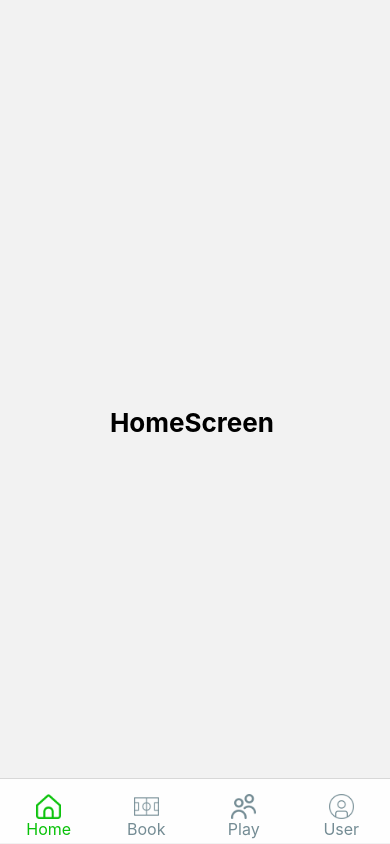
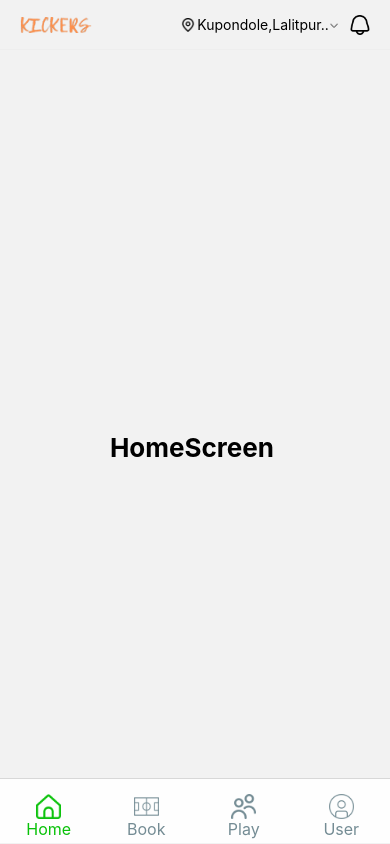
Before and after one commit to sauravtand/futsalApp, a React Native app: screen / in a window 390 px wide. Built offline with nearby package versions, Linux system fonts and the light colour scheme.

Commit message:
header complete

```diff
--- a/navigation/MainContainer.js
+++ b/navigation/MainContainer.js
@@ -1,25 +1,27 @@
-import { View, Text,StyleSheet,Image,TouchableOpacity,Dimensions } from 'react-native'
-import React,{ useState, useEffect } from 'react'
-import { NavigationContainer } from '@react-navigation/native'
-import {createBottomTabNavigator} from '@react-navigation/bottom-tabs'
-import { createNativeStackNavigator } from '@react-navigation/native-stack'
-
-
+import {
+  View,
+  Text,
+  StyleSheet,
+  Image,
+  TouchableOpacity,
+  Dimensions,
+} from 'react-native';
+import React, {useState, useEffect} from 'react';
+import {NavigationContainer} from '@react-navigation/native';
+import {createBottomTabNavigator} from '@react-navigation/bottom-tabs';
+import {createNativeStackNavigator} from '@react-navigation/native-stack';
 
 //Screens
-import HomeScreen from './Screens/HomeScreen'
-import BookScreen from './Screens/BookScreen'
-import PlayScreen from './Screens/PlayScreen'
-import ProfileScreen from './Screens/ProfileScreen'
-import SplashScreen from './Screens/SplashScreen'
+import HomeScreen from './Screens/HomeScreen';
+import BookScreen from './Screens/BookScreen';
+import PlayScreen from './Screens/PlayScreen';
+import ProfileScreen from './Screens/ProfileScreen';
+import SplashScreen from './Screens/SplashScreen';
 
-
-
-
-const { width, height } = Dimensions.get('window');
+const {width, height} = Dimensions.get('window');
 //for bottom tab navigation
-const Tab=createBottomTabNavigator();
-const Stack=createNativeStackNavigator();
+const Tab = createBottomTabNavigator();
+const Stack = createNativeStackNavigator();
 export default function MainContainer() {
   const [isLoading, setIsLoading] = useState(true);
 
@@ -33,94 +35,20 @@ export default function MainContainer() {
   if (isLoading) {
     return <SplashScreenWithImage />;
   }
-  return(
-
+  return (
     <NavigationContainer>
-
-
-      <Tab.Navigator
-      screenOptions={{
-        tabBarShowLabel:false,
-        tabBarStyle:{
-          position:'absolute',
-          backgroundColor:'#FEFEFE',
-          bottom:1,
-          height:65,
-        },
-        headerShown:false,
-      }}
-      >
-      <Tab.Screen name="Home" component={HomeScreen} options={{
-        tabBarIcon:({focused})=>(
-         <View style={{alignItems:'center',justifyContent:'center',top:10}}>
-           <Image source={require('../assets/pictures/home.png')}
-           resizeMode='contain'
-           style={{
-            width:25,
-            height:25,
-            bottom:5,
-            tintColor:focused? '#08C208':'#748c94'
-           }}
-            />
-           <Text style={{color:focused ? '#08C208':'#748c94',fontSize:16,bottom:5}}>Home</Text>
-         </View>
-        ),
-      }}/>
-      <Tab.Screen name="Book" component={BookScreen} options={{
-        tabBarIcon:({focused})=>(
-         <View style={{alignItems:'center',justifyContent:'center',top:10}}>
-           <Image source={require('../assets/pictures/field.png')}
-           resizeMode='contain'
-           style={{
-            width:25,
-            height:25,
-            bottom:5,
-            tintColor:focused? '#08C208':'#748c94'
-           }}
-            />
-           <Text style={{color:focused ? '#08C208':'#748c94',fontSize:16,bottom:5}}>Book</Text>
-         </View>
-        ),
-      }}/>
-      <Tab.Screen name="Play" component={PlayScreen} options={{
-        tabBarIcon:({focused})=>(
-         <View style={{alignItems:'center',justifyContent:'center',top:10}}>
-           <Image source={require('../assets/pictures/users.png')}
-           resizeMode='contain'
-           style={{
-            width:25,
-            height:25,
-            bottom:5,
-            tintColor:focused? '#08C208':'#748c94'
-           }}
-            />
-           <Text style={{color:focused ? '#08C208':'#748c94',fontSize:16,bottom:5}}>Play</Text>
-         </View>
-        ),
-      }}/>
-      <Tab.Screen name="User" component={ProfileScreen}options={{
-        tabBarIcon:({focused})=>(
-         <View style={{alignItems:'center',justifyContent:'center',top:10}}>
-           <Image source={require('../assets/pictures/circle-user.png')}
-           resizeMode='contain'
-           style={{
-            width:25,
-            height:25,
-            bottom:5,
-            tintColor:focused? '#08C208':'#748c94'
-           }}
-            />
-           <Text style={{color:focused ? '#08C208':'#748c94',fontSize:16,bottom:5}}>User</Text>
-         </View>
-        ),
-      }}/>
-    </Tab.Navigator>
+      <Stack.Navigator
+        screenOptions={{
+          header: props => <CustomHeader {...props} />,
+          headerStyle: {
+            backgroundColor: '#FEFEFE', // Customize your header background color
+          },
+        }}>
+        <Stack.Screen name="MainTabs" component={MainTabs} />
+      </Stack.Navigator>
     </NavigationContainer>
-
   );
 }
-
-
 
 //splash screen
 
@@ -130,13 +58,196 @@ function SplashScreenWithImage() {
       <Image
         source={require('../assets/pictures/screen.png')} // Adjust the path to your splash image
         style={styles.image}
-       resizeMode='cover'
+        resizeMode="cover"
       />
-
     </View>
   );
 }
 
+// header function
+function CustomHeader({navigation}) {
+  return (
+    <View style={styles.header}>
+      <Image
+        source={require('../assets/pictures/logo.png')} // Add your logo image
+        style={styles.logo}
+      />
+
+      <View style={styles.mid}>
+        <Image
+          source={require('../assets/pictures/marker.png')} // marker icon image
+          style={styles.marker}
+        />
+        <Text style={{fontSize: 14, left: 2}}>Kupondole,Lalitpur..</Text>
+        <TouchableOpacity>
+          <Image
+            source={require('../assets/pictures/angledown.png')} // angle down icon image
+            style={styles.arrowdown}
+          />
+        </TouchableOpacity>
+      </View>
+
+      <TouchableOpacity onPress={() => navigation.navigate('Notifications')}>
+        <Image
+          source={require('../assets/pictures/bell.png')} // Add your notification icon image
+          style={styles.notificationIcon}
+        />
+      </TouchableOpacity>
+    </View>
+  );
+}
+
+//function bottom
+function MainTabs() {
+  return (
+    <Tab.Navigator
+      screenOptions={{
+        tabBarShowLabel: false,
+        tabBarStyle: {
+          position: 'absolute',
+          backgroundColor: '#FEFEFE',
+          bottom: 1,
+          height: 65,
+        },
+        headerShown: false,
+      }}>
+      <Tab.Screen
+        name="Home"
+        component={HomeScreen}
+        options={{
+          tabBarIcon: ({focused}) => (
+            <View
+              style={{
+                alignItems: 'center',
+                justifyContent: 'center',
+                top: 10,
+              }}>
+              <Image
+                source={require('../assets/pictures/home.png')}
+                resizeMode="contain"
+                style={{
+                  width: 25,
+                  height: 25,
+                  bottom: 5,
+                  tintColor: focused ? '#08C208' : '#748c94',
+                }}
+              />
+              <Text
+                style={{
+                  color: focused ? '#08C208' : '#748c94',
+                  fontSize: 16,
+                  bottom: 5,
+                }}>
+                Home
+              </Text>
+            </View>
+          ),
+        }}
+      />
+      <Tab.Screen
+        name="Book"
+        component={BookScreen}
+        options={{
+          tabBarIcon: ({focused}) => (
+            <View
+              style={{
+                alignItems: 'center',
+                justifyContent: 'center',
+                top: 10,
+              }}>
+              <Image
+                source={require('../assets/pictures/field.png')}
+                resizeMode="contain"
+                style={{
+                  width: 25,
+                  height: 25,
+                  bottom: 5,
+                  tintColor: focused ? '#08C208' : '#748c94',
+                }}
+              />
+              <Text
+                style={{
+                  color: focused ? '#08C208' : '#748c94',
+                  fontSize: 16,
+                  bottom: 5,
+                }}>
+                Book
+              </Text>
+            </View>
+          ),
+        }}
+      />
+      <Tab.Screen
+        name="Play"
+        component={PlayScreen}
+        options={{
+          tabBarIcon: ({focused}) => (
+            <View
+              style={{
+                alignItems: 'center',
+                justifyContent: 'center',
+                top: 10,
+              }}>
+              <Image
+                source={require('../assets/pictures/users.png')}
+                resizeMode="contain"
+                style={{
+                  width: 25,
+                  height: 25,
+                  bottom: 5,
+                  tintColor: focused ? '#08C208' : '#748c94',
+                }}
+              />
+              <Text
+                style={{
+                  color: focused ? '#08C208' : '#748c94',
+                  fontSize: 16,
+                  bottom: 5,
+                }}>
+                Play
+              </Text>
+            </View>
+          ),
+        }}
+      />
+      <Tab.Screen
+        name="User"
+        component={ProfileScreen}
+        options={{
+          tabBarIcon: ({focused}) => (
+            <View
+              style={{
+                alignItems: 'center',
+                justifyContent: 'center',
+                top: 10,
+              }}>
+              <Image
+                source={require('../assets/pictures/circle-user.png')}
+                resizeMode="contain"
+                style={{
+                  width: 25,
+                  height: 25,
+                  bottom: 5,
+                  tintColor: focused ? '#08C208' : '#748c94',
+                }}
+              />
+              <Text
+                style={{
+                  color: focused ? '#08C208' : '#748c94',
+                  fontSize: 16,
+                  bottom: 5,
+                }}>
+                User
+              </Text>
+            </View>
+          ),
+        }}
+      />
+    </Tab.Navigator>
+  );
+}
+
+//style
 const styles = StyleSheet.create({
   container: {
     flex: 1,
@@ -155,4 +266,37 @@ const styles = StyleSheet.create({
     fontSize: 24,
     fontWeight: 'bold',
   },
+  header: {
+    flexDirection: 'row',
+    justifyContent: 'space-between',
+    alignItems: 'center',
+    height: 50,
+    paddingHorizontal: 20,
+    paddingVertical: 10,
+    borderBottomWidth: 1,
+    borderBottomColor: '#eee', // Customize your header bottom border color
+  },
+  logo: {
+    width: 72, // Adjust the width of your logo
+    height: 16, // Adjust the height of your logo
+  },
+  notificationIcon: {
+    width: 20, // Adjust the width of your notification icon
+    height: 20, // Adjust the height of your notification icon
+  },
+  mid: {
+    justifyContent: 'space-between',
+    flexDirection: 'row',
+    alignItems: 'center',
+    left: 40,
+  },
+  marker: {
+    flexDirection: 'row',
+    width: 14,
+    height: 14,
+  },
+  arrowdown: {
+    width: 14,
+    height: 14,
+  },
 });
```
Also changed, not shown: assets/pictures/angledown.png (renamed from assets/pictures/angle-small-down.png).
